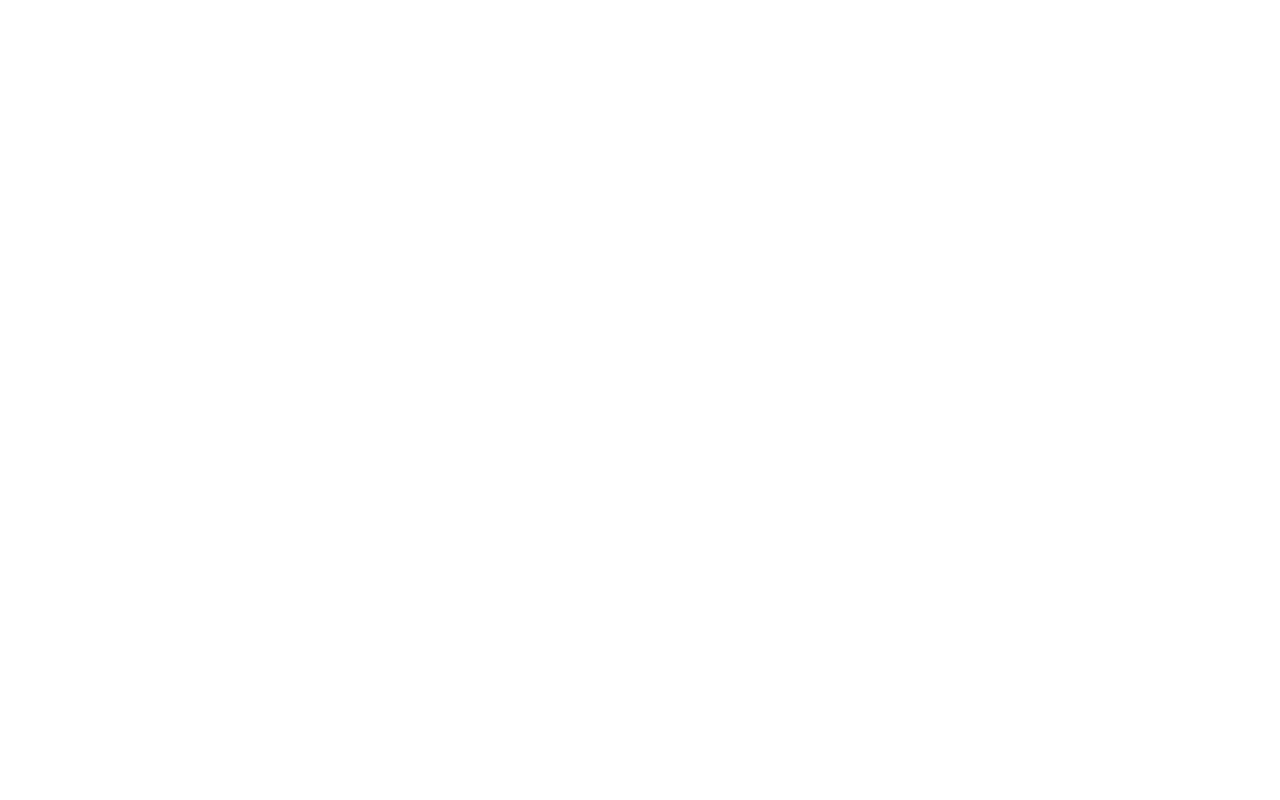
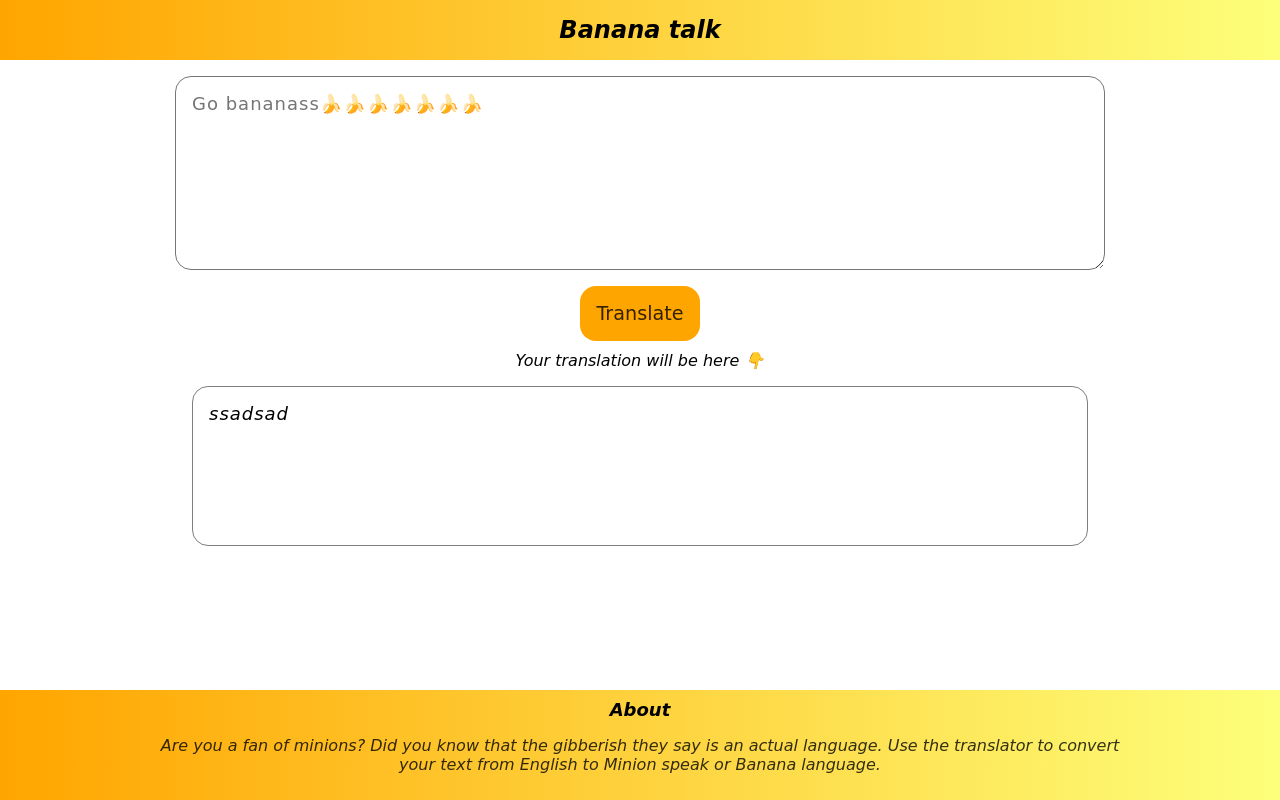
Before and after one commit to Shiv1002/banana-talk, a plain HTML site: page index.html in a window 1280 px wide. Drawn offline with Linux system fonts and the light colour scheme.

Commit message:
complete

```diff
--- a/index.html
+++ b/index.html
@@ -5,8 +5,25 @@
     <meta http-equiv="X-UA-Compatible" content="IE=edge">
     <meta name="viewport" content="width=device-width, initial-scale=1.0">
     <link rel="icon" href="banana.png">
+    <link rel="stylesheet" href="style.css">
     <title>Banana Talk</title>
+    <script defer src="script.js"></script>
+
 </head>
 <body>
+
+    <h2 class="header">Banana talk</h2>
+    <textarea name="translator" id="txt-input"  class="container font-large" placeholder="Go bananass🍌🍌🍌🍌🍌🍌🍌"></textarea>
+    <button id="input-btn" class="btn-primary text-light">Translate</button>
+    <div id="output-label">Your translation will be here 👇</div>
+    <div id="output" class="container font-large">ssadsad</div>
+    <footer>
+        <header class="bold font-large">
+            About
+        </header>
+        <p class="text-light">
+            Are you a fan of minions? Did you know that the gibberish they say is an actual language. Use the translator to convert your text from English to Minion speak or Banana language.
+        </p>
+    </footer>
 </body>
 </html>
--- a/script.js
+++ b/script.js
@@ -1 +1,36 @@
-alert('started')
+// //promise :-> promise is an object that represents the eventual completion or failure of an asynchronous operation and its resulting value.
+// A promise can be in one of three states:
+// Pending: The initial state. The promise is still executing and has not been fulfilled or rejected yet.
+// Fulfilled: The asynchronous operation completed successfully, and the promise is fulfilled with a value.
+// Rejected: The asynchronous operation encountered an error or failed, and the promise is rejected with a reason or an error object.
+const inputBtn = document.querySelector('#input-btn')
+const txtInput = document.querySelector('#txt-input')
+const output = document.querySelector('#output')
+const url = "https://api.funtranslations.com/translate/minion.json"
+inputBtn.addEventListener('click', () => {
+    console.log("clicked")
+    var req = url + '?text=' + txtInput.value
+    fetch(req)
+        .then(
+            res => {
+                if (res.ok) {
+                    return res.json()
+                }
+                throw new Error('response not ok')
+            }
+        )
+        .then(data => {
+            console.log(data)
+            output.innerHTML = data.contents.translated
+        })
+        .catch(error => {
+            // Handle any errors that occurred during the fetch or data processing
+            console.error(error);
+        });
+
+
+
+
+
+    console.log(txtInput.value)
+})
--- a/style.css
+++ b/style.css
@@ -0,0 +1,102 @@
+*{
+    font-family: 'Kalam', cursive;
+}
+html{
+    width: 100vw;
+    height: 100vh;
+}
+body{
+    display: flex;
+    flex-direction: column;
+    text-align: center;
+    margin: 0 auto;
+    height: 100%;
+    font-style: italic;
+}
+.header,footer{
+    margin: 0;
+    padding: 1rem;
+    background: linear-gradient(90deg, orange,rgba(251, 255, 0, 0.522));
+}
+.container{
+    margin: 1rem auto;
+    height: 20vh;
+    min-height: 10vh;
+    width: 70%;
+    padding: 1rem;
+    text-align: start;
+    border-radius: 1rem;
+    letter-spacing: 1px;
+
+}
+#txt-input{
+}
+#input-btn{
+    font-size: larger;
+    display: block;
+    margin: 0rem auto 0.6rem auto;
+    padding: 1rem;
+    background-color: orange;
+    border: none;
+    border-radius: 1rem;
+}
+#output{
+box-sizing: border-box;
+border: 1px solid rgb(126, 126, 126);
+margin: 1rem auto;
+scroll-behavior: smooth;
+overflow-y: scroll;
+}
+footer{
+    margin-top: auto;
+    margin-bottom: 0;
+    padding: 0.6rem 10rem;
+    font-weight: 500;
+}
+.font-large{
+    font-size:large ;
+}
+.bold{
+    font-weight: bold;
+}
+.text-light{
+    color: rgb(0, 0, 0,0.8);
+}
+::-webkit-scrollbar{
+   color: red;
+   width: 0.2rem;
+   height: 0.2rem;
+}
+::-webkit-scrollbar-thumb {
+    background: #888; /* Color of the scroll thumb */
+    border-radius: 5px; /* Rounded corners */
+  }
+  ::-webkit-scrollbar-thumb:hover {
+    background: #555; /* Color on hover */
+}
+
+@media screen and (max-width:760px) {
+    body{
+     font-size: small;
+    }
+    #txt-input{
+        font-size: small;
+    }
+    #output{
+        font-size: small;
+    }
+    .container{
+        width: 80%;
+    }
+    footer{
+        padding: 0.4rem 3rem;
+    }
+}
+@media  screen and (max-width:480px) {
+    .container{
+        width: 85%;
+    }
+    footer{
+        padding: 0.2rem 1rem;
+    }
+}
```
